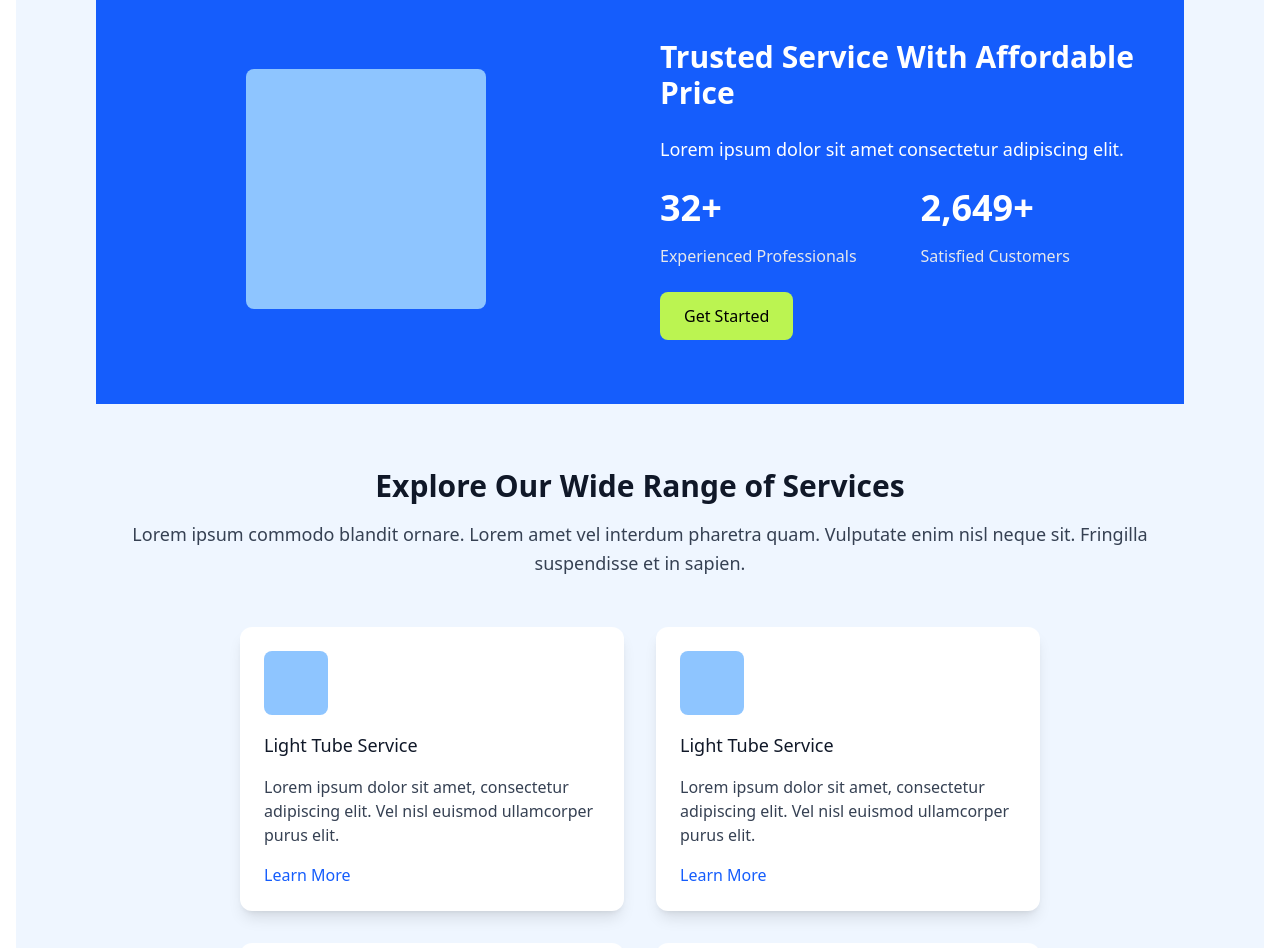
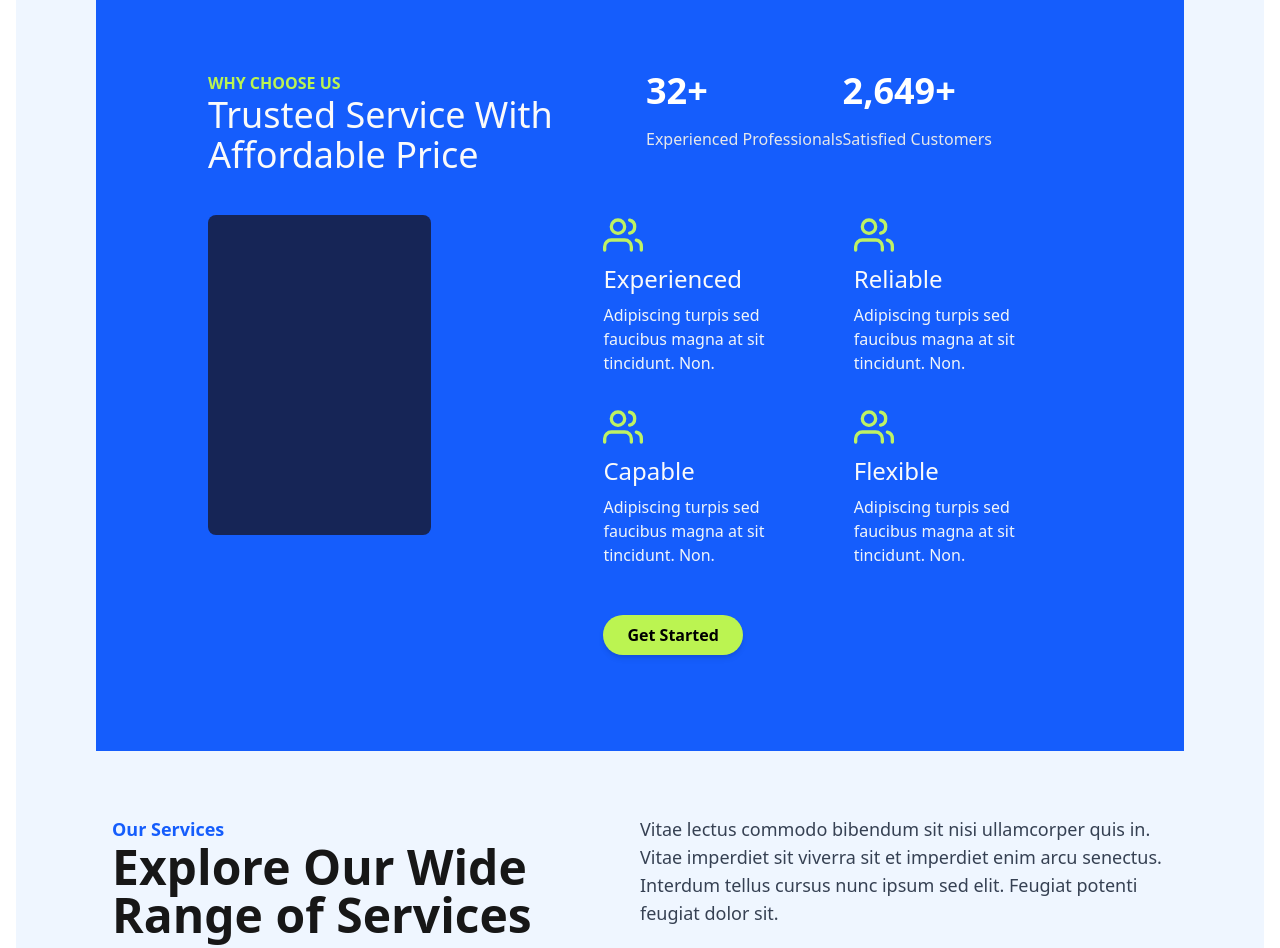
Before and after one commit to Rubina2563/templates, a React (Vite) app: page / in a window 1280 px wide. Shown: the part 1360-2308 px from the top of the page. Built offline with nearby package versions, Linux system fonts and the light colour scheme.

Commit message:
added our services

```diff
--- a/src/components/home/OurServices.tsx
+++ b/src/components/home/OurServices.tsx
@@ -1,56 +1,72 @@
-
 import React from "react";
-
 
 const OurService: React.FC = () => {
   return (
-    <div className="bg-blue-50">
+    <div className='bg-blue-50'>
       {/* Our Services Section */}
-      <div className="max-w-screen-xl mx-auto px-4 py-16 space-y-12">
+      <div className='max-w-screen-xl mx-auto px-4 py-16 space-y-12'>
         {/* Header */}
-        <div className="text-center space-y-4">
-          <h2 className="text-3xl font-bold text-gray-900">
-            Explore Our Wide Range of Services
-          </h2>
-          <p className="text-gray-700 text-lg leading-relaxed">
-            Lorem ipsum commodo blandit ornare. Lorem amet vel interdum
-            pharetra quam. Vulputate enim nisl neque sit. Fringilla suspendisse
-            et in sapien.
+        <div className='flex '>
+          <div className='flex-1'>
+            <p
+              className='text-blue-600
+text-lg
+font-semibold'>
+              Our Services
+            </p>
+            <h2
+              className='text-neutral-900
+text-5xl
+font-semibold'>
+              Explore Our Wide Range of Services
+            </h2>
+          </div>
+
+          <p
+            className='text-gray-700 text-lg flex-1
+font-medium'>
+            Vitae lectus commodo bibendum sit nisi ullamcorper quis in. Vitae
+            imperdiet sit viverra sit et imperdiet enim arcu senectus. Interdum
+            tellus cursus nunc ipsum sed elit. Feugiat potenti feugiat dolor
+            sit.
           </p>
         </div>
 
         {/* Services */}
-        <div className="flex flex-col lg:flex-row lg:flex-wrap lg:justify-center items-center gap-8">
+        <div className='flex flex-col lg:flex-row lg:flex-wrap lg:justify-center items-center gap-8'>
           {/* Service Card */}
           {[1, 2, 3, 4].map((item) => (
             <div
               key={item}
-              className="flex flex-col items-start bg-white shadow-lg rounded-xl p-6 space-y-4 w-full max-w-sm"
-            >
-              <div className="w-16 h-16 bg-blue-300 rounded-lg"></div>
-              <h3 className="text-lg font-medium text-gray-900">
+              className='flex  justify-between gap-3 items-center bg-white shadow-lg rounded-xl p-4 space-y-4 w-full max-w-sm'>
+              <div className='w-16 h-16  bg-blue-500 rounded-lg'></div>
+              <div className="flex-2">   <h3 className='text-neutral-900
+text-2xl
+font-semibold mb-2'>
                 Light Tube Service
               </h3>
-              <p className="text-gray-700">
-                Lorem ipsum dolor sit amet, consectetur adipiscing elit. Vel
-                nisl euismod ullamcorper purus elit.
+              <p className='text-neutral-600
+text-lg
+font-medium mb-2'>
+                Nunc enim tincidunt nec arcu et risus suspendisse eget id. Quis pellentesque sem proin sed sagittis orci nullam in.
               </p>
-              <button className="text-blue-600 font-medium hover:underline">
+              <button className='text-blue-600
+text-sm
+font-medium hover:underline'>
                 Learn More
-              </button>
+              </button></div>
+
             </div>
           ))}
         </div>
 
         {/* View More Button */}
-        <div className="text-center">
-          <button className="px-6 py-3 bg-lime-300 text-black font-medium rounded-lg hover:bg-lime-400">
+        <div className='text-center'>
+          <button className='px-6 py-3 bg-lime-300 text-black font-medium rounded-3xl hover:bg-lime-400'>
             View All Services
           </button>
         </div>
       </div>
-
-
     </div>
   );
 };
--- a/src/components/home/QuesAns.tsx
+++ b/src/components/home/QuesAns.tsx
@@ -4,15 +4,22 @@ const QuesAns = () => {
       <div className="bg-white py-16">
         <div className="max-w-screen-xl mx-auto px-4 flex flex-col lg:flex-row items-start gap-10">
           {/* FAQ Image */}
-          <div className="flex-1 flex justify-center items-center">
+          <div className="flex-1"> <div className="flex flex-col gap-3 justify-center ">
+            <p className="text-blue-600
+text-lg
+font-semibold">Questions & Answers</p> <h2 className="text-neutral-900
+text-5xl
+font-semibold">
+              Frequently Asked Questions
+            </h2>
+
             <div className="w-80 h-80 bg-blue-300 rounded-lg"></div>
-          </div>
+          </div></div>
+
 
           {/* FAQ Content */}
           <div className="flex-1 space-y-8">
-            <h2 className="text-3xl font-bold text-gray-900">
-              Frequently Asked Questions
-            </h2>
+
             <div className="space-y-4">
               {/* Question Item */}
               {[1, 2, 3, 4].map((item) => (
--- a/src/components/home/WhyChooseUs.tsx
+++ b/src/components/home/WhyChooseUs.tsx
@@ -1,36 +1,103 @@
+import { FiUsers } from "react-icons/fi";
+
 
 const WhyChooseUs = () => {
   return (
     <>   {/* Third Section */}
-      <div className="bg-blue-600 py-16 text-white">
-        <div className="max-w-screen-xl mx-auto px-4 flex flex-col lg:flex-row items-center space-y-10 lg:space-y-0 lg:space-x-10">
+      <div className="bg-blue-600 p-24 text-white">
+
+        <div className="max-w-screen-xl mx-auto px-4 flex flex-col gap-10 ">
           {/* Image Content */}
-          <div className="flex-1 flex justify-center">
-            <div className="w-60 h-60 bg-blue-300 rounded-lg"></div>
-          </div>
-
-          {/* Text Content */}
-          <div className="flex-1 space-y-6">
-            <h2 className="text-3xl font-bold">
+          <div className=" flex  gap-3 justify-center">
+            <div className="flex-1">    <p className="text-lime-300
+text-base
+font-semibold">WHY CHOOSE US </p>
+             <h2 className="text-neutral-50 text-4xl font-medium">
               Trusted Service With Affordable Price
             </h2>
-            <p className="text-lg leading-relaxed">
-              Lorem ipsum dolor sit amet consectetur adipiscing elit.
-            </p>
-            <div className="flex flex-col lg:flex-row items-center lg:space-x-16 space-y-6 lg:space-y-0">
-              <div className="space-y-4">
+</div>
+          <div className="flex-1"> <div className="flex "> <div className="space-y-4">
                 <h3 className="text-4xl font-bold">32+</h3>
                 <p className="text-gray-200">Experienced Professionals</p>
               </div>
               <div className="space-y-4">
                 <h3 className="text-4xl font-bold">2,649+</h3>
                 <p className="text-gray-200">Satisfied Customers</p>
-              </div>
-            </div>
-            <button className="px-6 py-3 bg-lime-300 text-black font-medium rounded-lg hover:bg-lime-400">
-              Get Started
-            </button>
+              </div></div></div>
+
+
+          {/* <div className="w-60 h-60 bg-blue-300 rounded-lg"></div> */}
           </div>
+
+          {/* Text Content */}
+        <div className="flex  gap-3 justify-center">
+  {/* Left Section */}
+  <div className=" bg-blue-950  w-1/2 h-80 mr-40 rounded-lg">
+
+
+
+  </div>
+
+  {/* Right Section */}
+  <div className="grid grid-cols-1 md:grid-cols-2 gap-8 items-start">
+    {/* Card 1 */}
+    <div className="flex flex-col items-start space-y-2">
+    <FiUsers color="#BEF264" size={40}/>
+
+      <h3 className="text-neutral-50
+text-2xl
+font-medium">Experienced</h3>
+      <p className="text-slate-100
+text-base
+font-normal">
+        Adipiscing turpis sed faucibus magna at sit tincidunt. Non.
+      </p>
+    </div>
+    {/* Card 2 */}
+    <div className="flex flex-col items-start space-y-2">
+     <FiUsers color="#BEF264" size={40}/>
+      <h3 className="text-neutral-50
+text-2xl
+font-medium">Reliable</h3>
+      <p className="text-slate-100
+text-base
+font-normal">
+        Adipiscing turpis sed faucibus magna at sit tincidunt. Non.
+      </p>
+    </div>
+    {/* Card 3 */}
+    <div className="flex flex-col items-start space-y-2">
+      <FiUsers color="#BEF264" size={40}/>
+      <h3 className="text-neutral-50
+text-2xl
+font-medium">Capable</h3>
+      <p className="text-slate-100
+text-base
+font-normal">
+        Adipiscing turpis sed faucibus magna at sit tincidunt. Non.
+      </p>
+    </div>
+    {/* Card 4 */}
+    <div className="flex flex-col items-start space-y-2">
+   <FiUsers color="#BEF264" size={40}/>
+      <h3 className="text-neutral-50
+text-2xl
+font-medium">Flexible</h3>
+      <p className="text-slate-100
+text-base
+font-normal">
+        Adipiscing turpis sed faucibus magna at sit tincidunt. Non.
+      </p>
+    </div>
+    {/* Button */}
+    <div className="col-span-full flex  mt-4">
+      <button className="bg-lime-300 text-black px-6 py-2 rounded-full font-semibold shadow-md hover:bg-yellow-400 transition">
+        Get Started
+      </button>
+    </div>
+  </div>
+</div>
+
         </div>
       </div></>
   )
```
